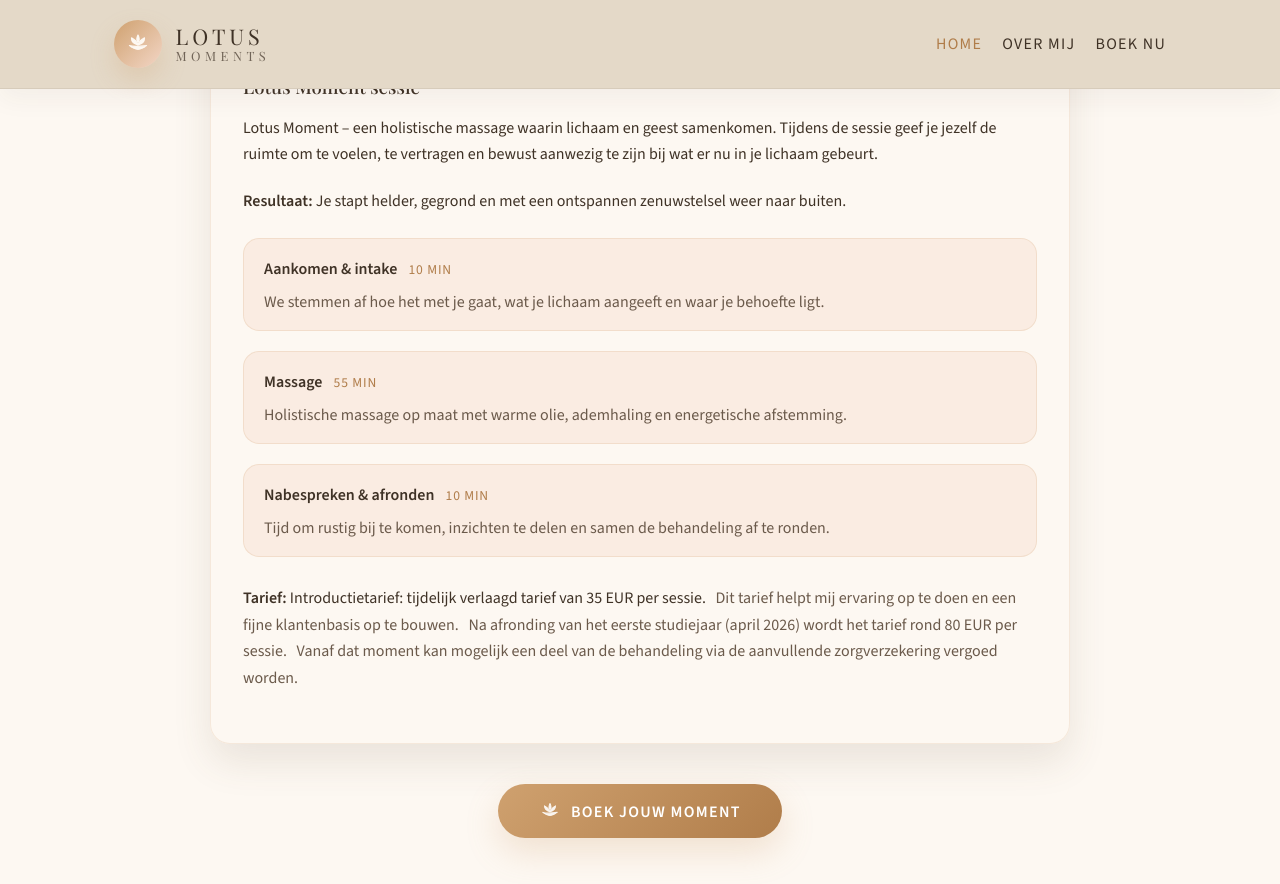
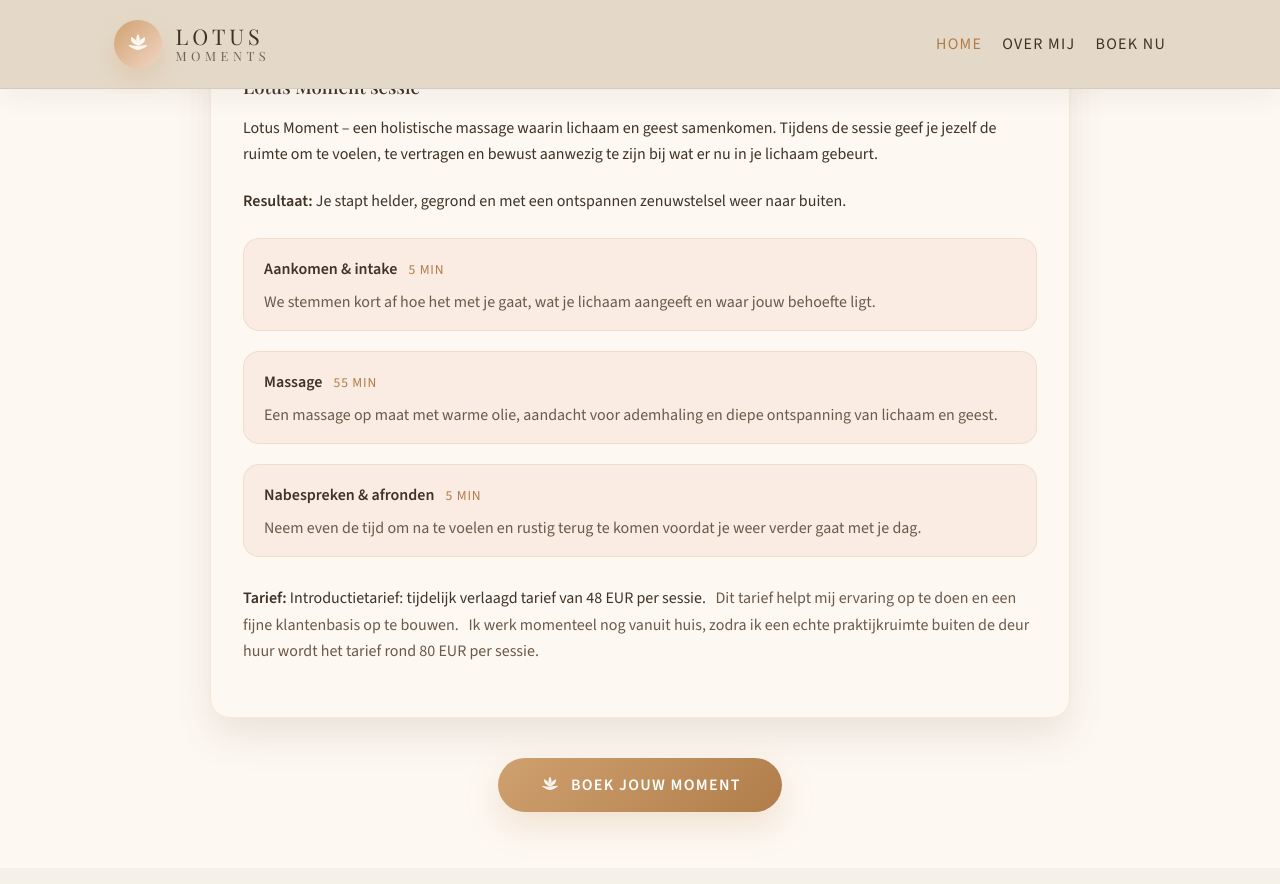
Before and after one commit to LotusMoments/website, a Jekyll site: the page built from index.md, in a window 1280 px wide and 900 px high, scrolled down 1427 px. Shown: the top 884 px of the window. Built offline with Jekyll 4.4.1, drawn with Linux system fonts in a browser that asks for light colours.

Commit message:
Update texts

```diff
--- a/_data/behandelingen.yml
+++ b/_data/behandelingen.yml
@@ -1,6 +1,6 @@
 - naam: Lotus Moment sessie
   duur: 75 min
-  tarief: "Introductietarief: tijdelijk verlaagd tarief van 35 EUR per sessie."
+  tarief: "Introductietarief: tijdelijk verlaagd tarief van 48 EUR per sessie."
   omschrijving: >
     Lotus Moment – een holistische massage waarin lichaam en geest samenkomen.
     Tijdens de sessie geef je jezelf de ruimte om te voelen, te vertragen en bewust
@@ -8,11 +8,11 @@
   resultaat: Je stapt helder, gegrond en met een ontspannen zenuwstelsel weer naar buiten.
   fases:
     - titel: Aankomen & intake
-      duur: 10 min
-      omschrijving: We stemmen af hoe het met je gaat, wat je lichaam aangeeft en waar je behoefte ligt.
+      duur: 5 min
+      omschrijving: We stemmen kort af hoe het met je gaat, wat je lichaam aangeeft en waar jouw behoefte ligt.
     - titel: Massage
       duur: 55 min
-      omschrijving: Holistische massage op maat met warme olie, ademhaling en energetische afstemming.
+      omschrijving: Een massage op maat met warme olie, aandacht voor ademhaling en diepe ontspanning van lichaam en geest.
     - titel: Nabespreken & afronden
-      duur: 10 min
-      omschrijving: Tijd om rustig bij te komen, inzichten te delen en samen de behandeling af te ronden.
+      duur: 5 min
+      omschrijving: Neem even de tijd om na te voelen en rustig terug te komen voordat je weer verder gaat met je dag.
--- a/index.md
+++ b/index.md
@@ -9,8 +9,7 @@ treatment_intro: >-
   aanwezig te zijn bij wat er nu in je lichaam gebeurt.
 pricing_points:
   - "Dit tarief helpt mij ervaring op te doen en een fijne klantenbasis op te bouwen."
-  - "Na afronding van het eerste studiejaar (april 2026) wordt het tarief rond 80 EUR per sessie."
-  - "Vanaf dat moment kan mogelijk een deel van de behandeling via de aanvullende zorgverzekering vergoed worden."
+  - "Ik werk momenteel nog vanuit huis, zodra ik een echte praktijkruimte buiten de deur huur wordt het tarief rond 80 EUR per sessie."
 cta_label: Boek jouw moment
 lotus:
   title: De betekenis van de lotus
```
